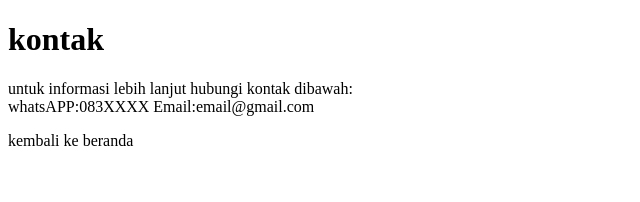
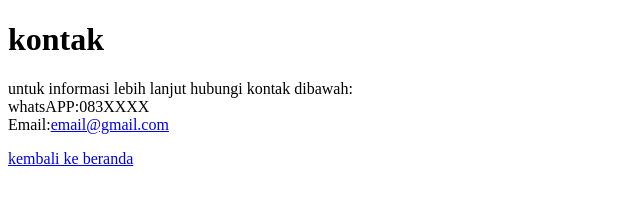
Before and after one commit to silvianurulf/pemrograman_web_DKK_silvia, a plain HTML site: page kontak.html in a window 1280 px wide. Shown: the whole page, without its empty margins (0-640 px from the left). Drawn offline with Linux system fonts and the light colour scheme.

Commit message:
Add files via upload

```diff
--- a/kontak.html
+++ b/kontak.html
@@ -6,10 +6,10 @@
     <body>
         <h1>kontak</h1>
         <p>untuk informasi lebih lanjut hubungi kontak dibawah: <br>
-            whatsAPP:083XXXX
-            Email:email@gmail.com
+            whatsAPP:083XXXX <br>
+            Email:<a href="kontak.html">email@gmail.com</a>
         </p>
-                  <a herf="index.html">kembali ke beranda</a>
+         <a href="index.html">kembali ke beranda</a>
 
     </body>
 </html>
```
